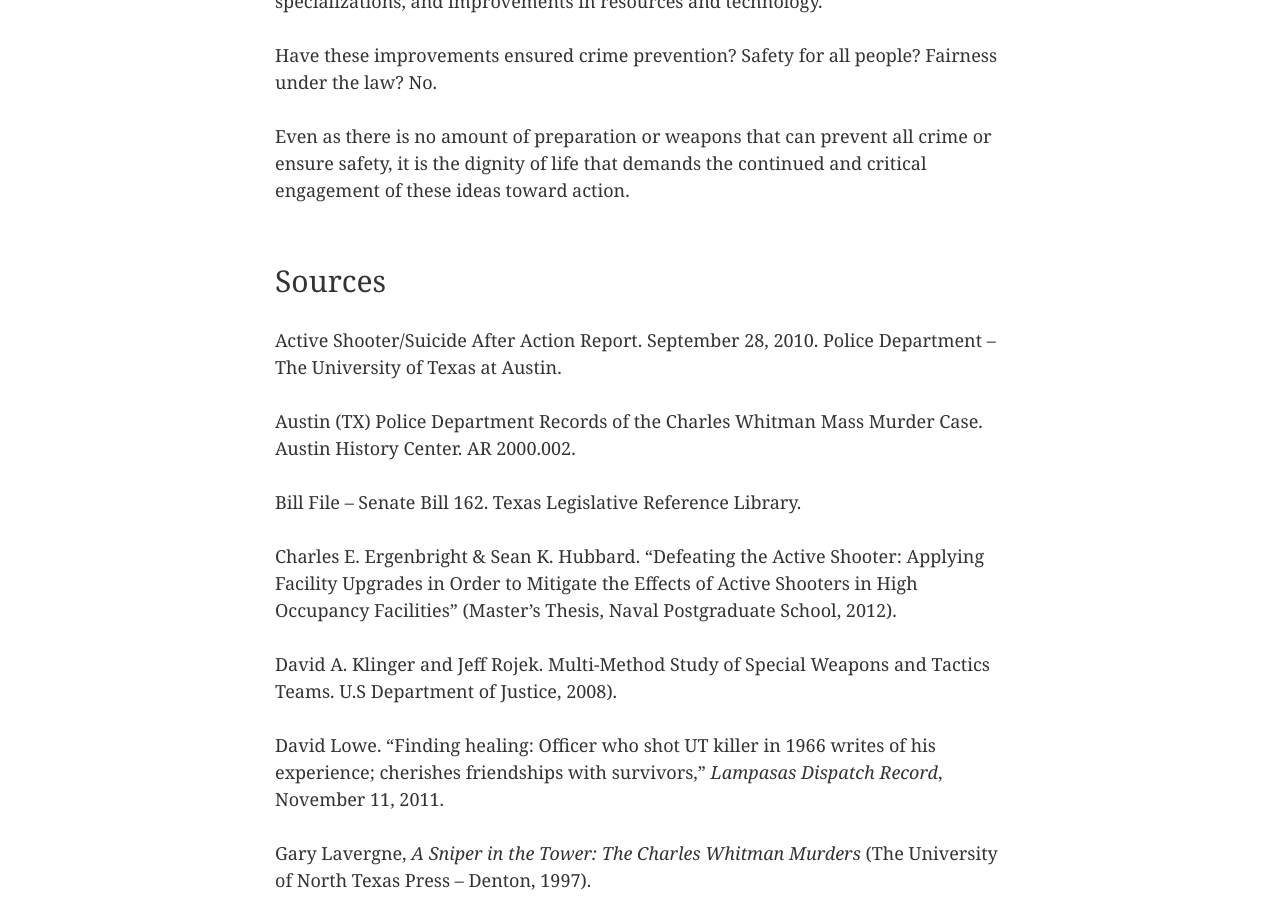
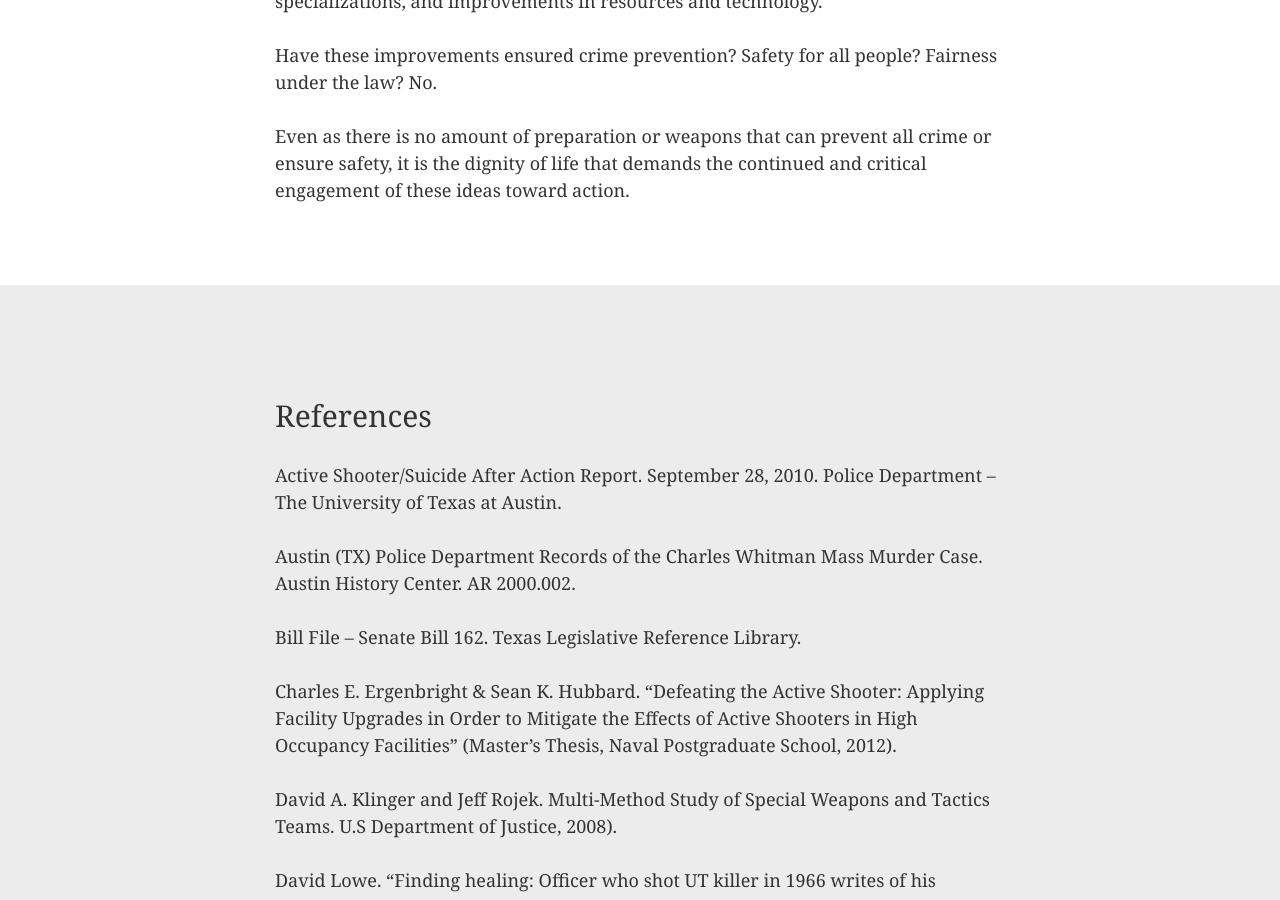
Before and after one commit to utexas-public-history/tower, a Jekyll site: the page built from _posts/2016-05-01-krueger-untitled.md, in a window 1280 px wide and 900 px high, scrolled down 3705 px. Built offline with Jekyll 4.4.1, drawn with Linux system fonts in a browser that asks for light colours.

Commit message:
Fix reference formatting on Krueger

```diff
--- a/_posts/2016-05-01-krueger-untitled.md
+++ b/_posts/2016-05-01-krueger-untitled.md
@@ -56,8 +56,11 @@
 Have these improvements ensured crime prevention?  Safety for all people?  Fairness under the law?  No.
 
 Even as there is no amount of preparation or weapons that can prevent all crime or ensure safety, it is the dignity of life that demands the continued and critical engagement of these ideas toward action.
+</div></div></div>
 
-## Sources
+{::options parse_block_html="true" /}
+<div class="gray bar"><div class="container"><div class="col-sm-12 col-md-10 col-md-offset-1 col-lg-8 col-lg-offset-2 post-content">
+## References
 
 Active Shooter/Suicide After Action Report. September 28, 2010. Police Department – The University of Texas at Austin.
 
```
